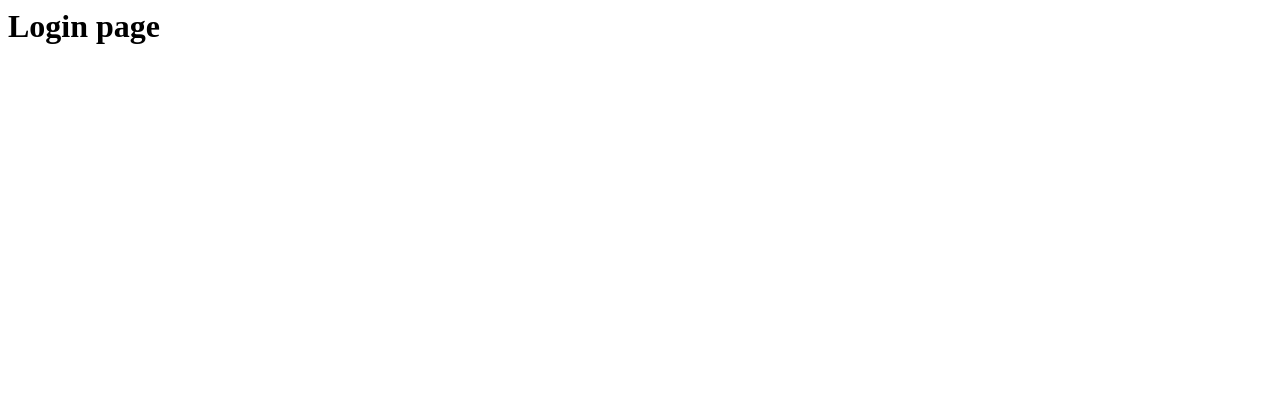
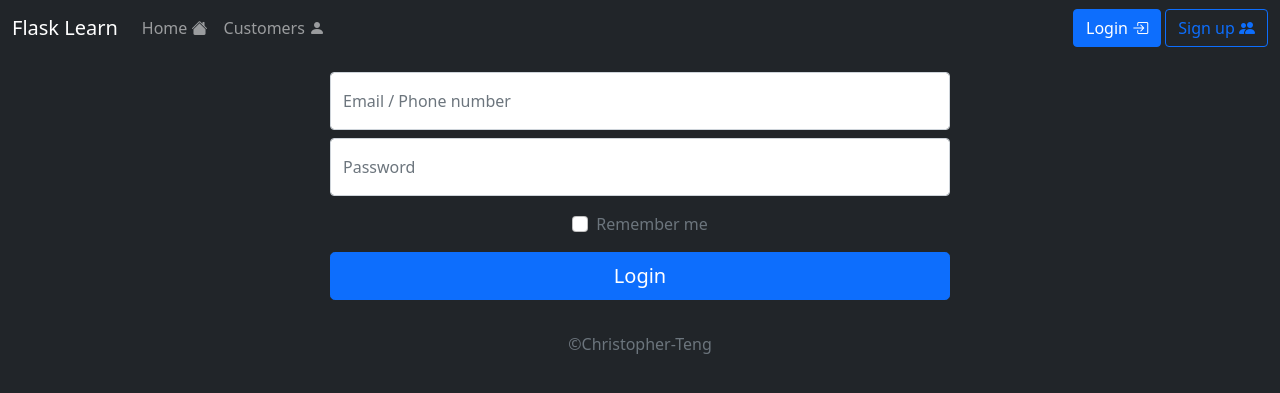
Before and after one commit to Christopher-Teng/flask_signup-login-logout, a Flask app: page /user/login in a window 1280 px wide. Before the commit the part shown is almost empty. Shown: the top 393 px of the page. Run offline with Flask 2, Linux system fonts and the light colour scheme; some libraries are stand-ins or nearby versions.

Commit message:
完成用户登录开发

```diff
--- a/app/manager/auth.py
+++ b/app/manager/auth.py
@@ -1,4 +1,4 @@
-from flask import flash, redirect, render_template, url_for
+from flask import flash, redirect, render_template, request, url_for
 
 from ..forms.auth import UserForm
 from ..models.base import db
@@ -33,7 +33,15 @@ def register():
 
 @auth.route("/login", methods=["GET", "POST"])
 def login():
-    return "<h1>Login page</h1>"
+    if request.method == "POST":
+        email_or_phone_number = request.form.get("email_or_phone_number")
+        password = request.form.get("password")
+        user = _login(email_or_phone_number)
+        if user and user.check_password(password):
+            flash(u"登录成功！")
+            return redirect(url_for("web.index"))
+        flash(u"用户不存在或密码错误！")
+    return render_template("login.html")
 
 
 def _check_registed(email=None, phone_number=None):
@@ -44,3 +52,10 @@ def _check_registed(email=None, phone_number=None):
         if User.query.filter_by(phone_number=phone_number).first():
             return True
     return False
+
+
+def _login(email_or_phone_number):
+    user = User.query.filter_by(
+        email=email_or_phone_number).first() or User.query.filter_by(
+        phone_number=email_or_phone_number).first()
+    return user
--- a/app/templates/login.html
+++ b/app/templates/login.html
@@ -0,0 +1,41 @@
+{% extends "base.html" %} {% set active="login" %} {% block main %}
+<main class="main row my-3 text-secondary">
+  <form action="/user/login" method="POST" class="col-sm-6 mx-auto px-3">
+    <div class="form-floating mb-2">
+      <input
+        type="text"
+        class="form-control"
+        id="emailOrPhoneNumberInput"
+        placeholder="email or phone number"
+        name="email_or_phone_number"
+        required
+      />
+      <label for="emailOrPhoneNumberInput">Email / Phone number</label>
+    </div>
+    <div class="form-floating mb-2">
+      <input
+        type="password"
+        class="form-control"
+        id="passwordInput"
+        placeholder="password"
+        name="password"
+        required
+      />
+      <label for="passwordInput">Password</label>
+    </div>
+    <div class="form-check mb-2 py-2 d-flex justify-content-center">
+      <input
+        type="checkbox"
+        class="form-check-input"
+        id="rememberMeCheck"
+        name="remember_me"
+      />
+      <label for="rememberMeCheck" class="form-check-label ms-2"
+        >Remember me</label
+      >
+    </div>
+    <input type="hidden" name="csrf_token" value="{{csrf_token()}}" />
+    <button class="w-100 btn btn-primary btn-lg" type="submit">Login</button>
+  </form>
+</main>
+{% endblock %}
```
Also changed, not shown: app/templates/register.html (+0 -11 lines).
